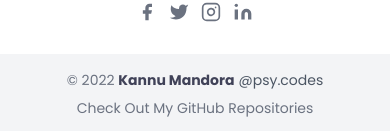
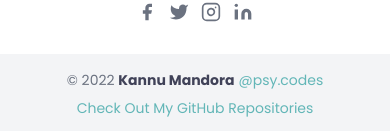
Before and after one commit to Kannu-Mandora/XD-Store-Frontend, a React (Create React App) app: page / in a window 390 px wide. Shown: the part 1151-1282 px from the top of the page. Built offline with nearby package versions, Linux system fonts and the light colour scheme; the HTML template or start-up script is replaced by a standard one.

Commit message:
Minor Color Fix Of '@psy.codes' text and 'Check Out My GitHub Repo'.

```diff
--- a/src/Components/mobile/Footer.js
+++ b/src/Components/mobile/Footer.js
@@ -171,14 +171,14 @@ const Footer = () => {
             © {year} <strong className="primary-color">Kannu Mandora</strong>
             <a
               href="https://instagram.com/psy.codes"
-              className="text-gray-600 ml-1"
+              className="leaf-dr-color ml-1"
               target="_blank"
               rel="noopener noreferrer"
             >
               @psy.codes
             </a>
           </p>
-          <span className="sm:ml-auto sm:mt-0 mt-2 sm:w-auto w-full sm:text-left text-center text-gray-500 text-sm">
+          <span className="sm:ml-auto sm:mt-0 mt-2 sm:w-auto w-full sm:text-left text-center leaf-dr-color text-sm">
             <a href="https://github.com/Kannu-Mandora">
               Check Out My GitHub Repositories
             </a>
```
